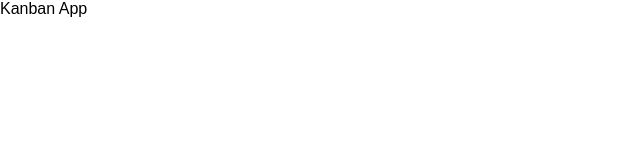
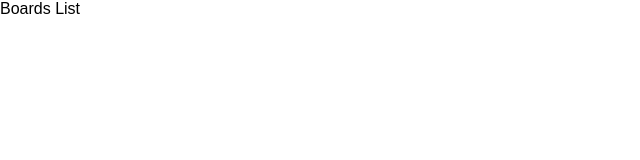
Before and after one commit to romankrru/kanban-app, a React app: page / in a window 1280 px wide. Shown: the top 160 px of the page, without its empty margins (0-640 px from the left). Built offline with nearby package versions, Linux system fonts and the light colour scheme.

Commit message:
Add BoardsList container

```diff
--- a/src/App.js
+++ b/src/App.js
@@ -1,8 +1,9 @@
 import React, { Component } from 'react';
+import BoardsList from './containers/BoardsList/BoardsList';
 
 class App extends Component {
   render() {
-    return 'Kanban App';
+    return <BoardsList />;
   }
 }
 
--- /dev/null
+++ b/src/containers/BoardsList/BoardsList.js
@@ -0,0 +1,9 @@
+import React, { Component } from 'react';
+
+class BoardsList extends Component {
+  render() {
+    return 'Boards List';
+  }
+}
+
+export default BoardsList;
```
Also changed, not shown: src/containers/BoardsList/BoardsList.css (added).
